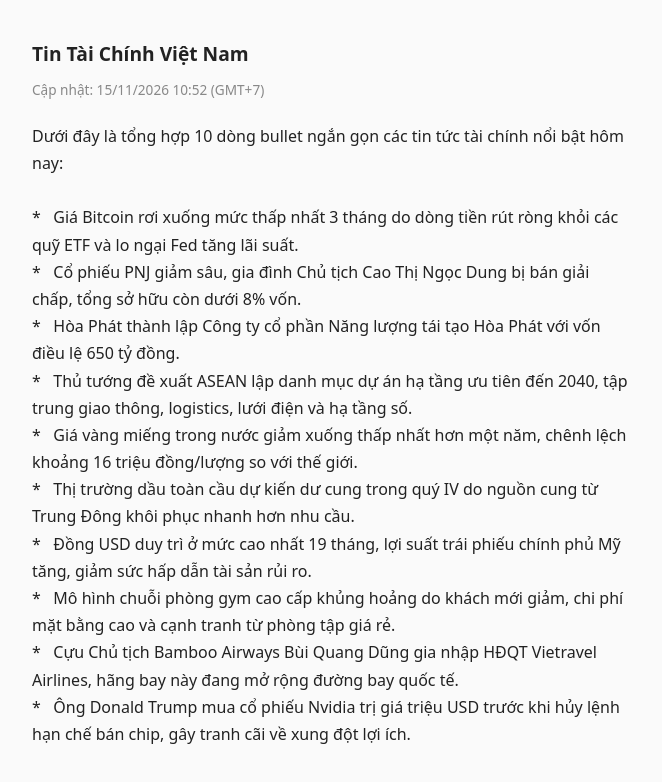
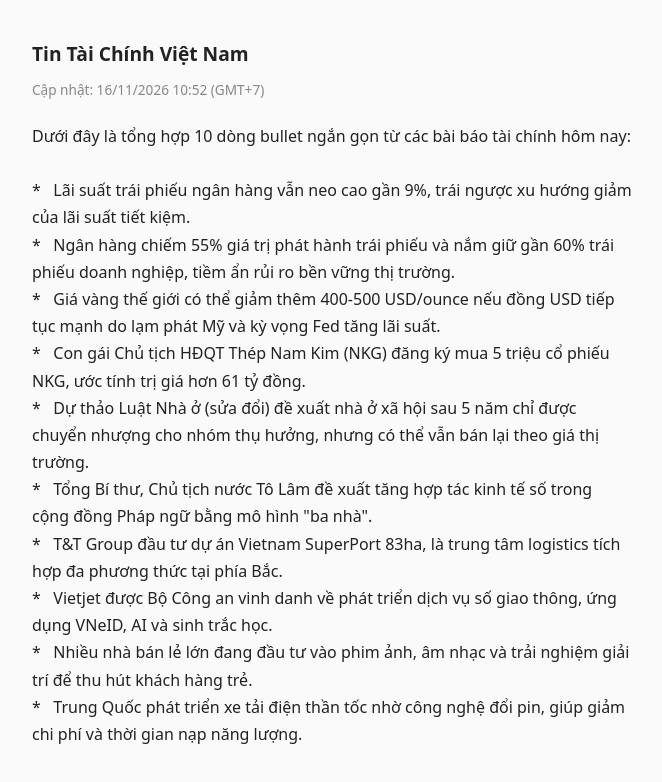
Before and after one commit to mario-nshm/papers, a plain HTML site: page index.html in a window 1280 px wide. Shown: the whole page, without its empty margins (308-970 px from the left). Drawn offline with Linux system fonts and the light colour scheme.

Commit message:
Update 2026-11-16

```diff
--- a/index.html
+++ b/index.html
@@ -13,18 +13,18 @@
 </head>
 <body>
 <h1>Tin Tài Chính Việt Nam</h1>
-<div class="date">Cập nhật: 15/11/2026 10:52 (GMT+7)</div>
-<div class="content">Dưới đây là tổng hợp 10 dòng bullet ngắn gọn các tin tức tài chính nổi bật hôm nay:
+<div class="date">Cập nhật: 16/11/2026 10:52 (GMT+7)</div>
+<div class="content">Dưới đây là tổng hợp 10 dòng bullet ngắn gọn từ các bài báo tài chính hôm nay:
 
-*   Giá Bitcoin rơi xuống mức thấp nhất 3 tháng do dòng tiền rút ròng khỏi các quỹ ETF và lo ngại Fed tăng lãi suất.
-*   Cổ phiếu PNJ giảm sâu, gia đình Chủ tịch Cao Thị Ngọc Dung bị bán giải chấp, tổng sở hữu còn dưới 8% vốn.
-*   Hòa Phát thành lập Công ty cổ phần Năng lượng tái tạo Hòa Phát với vốn điều lệ 650 tỷ đồng.
-*   Thủ tướng đề xuất ASEAN lập danh mục dự án hạ tầng ưu tiên đến 2040, tập trung giao thông, logistics, lưới điện và hạ tầng số.
-*   Giá vàng miếng trong nước giảm xuống thấp nhất hơn một năm, chênh lệch khoảng 16 triệu đồng/lượng so với thế giới.
-*   Thị trường dầu toàn cầu dự kiến dư cung trong quý IV do nguồn cung từ Trung Đông khôi phục nhanh hơn nhu cầu.
-*   Đồng USD duy trì ở mức cao nhất 19 tháng, lợi suất trái phiếu chính phủ Mỹ tăng, giảm sức hấp dẫn tài sản rủi ro.
-*   Mô hình chuỗi phòng gym cao cấp khủng hoảng do khách mới giảm, chi phí mặt bằng cao và cạnh tranh từ phòng tập giá rẻ.
-*   Cựu Chủ tịch Bamboo Airways Bùi Quang Dũng gia nhập HĐQT Vietravel Airlines, hãng bay này đang mở rộng đường bay quốc tế.
-*   Ông Donald Trump mua cổ phiếu Nvidia trị giá triệu USD trước khi hủy lệnh hạn chế bán chip, gây tranh cãi về xung đột lợi ích.</div>
+*   Lãi suất trái phiếu ngân hàng vẫn neo cao gần 9%, trái ngược xu hướng giảm của lãi suất tiết kiệm.
+*   Ngân hàng chiếm 55% giá trị phát hành trái phiếu và nắm giữ gần 60% trái phiếu doanh nghiệp, tiềm ẩn rủi ro bền vững thị trường.
+*   Giá vàng thế giới có thể giảm thêm 400-500 USD/ounce nếu đồng USD tiếp tục mạnh do lạm phát Mỹ và kỳ vọng Fed tăng lãi suất.
+*   Con gái Chủ tịch HĐQT Thép Nam Kim (NKG) đăng ký mua 5 triệu cổ phiếu NKG, ước tính trị giá hơn 61 tỷ đồng.
+*   Dự thảo Luật Nhà ở (sửa đổi) đề xuất nhà ở xã hội sau 5 năm chỉ được chuyển nhượng cho nhóm thụ hưởng, nhưng có thể vẫn bán lại theo giá thị trường.
+*   Tổng Bí thư, Chủ tịch nước Tô Lâm đề xuất tăng hợp tác kinh tế số trong cộng đồng Pháp ngữ bằng mô hình "ba nhà".
+*   T&T Group đầu tư dự án Vietnam SuperPort 83ha, là trung tâm logistics tích hợp đa phương thức tại phía Bắc.
+*   Vietjet được Bộ Công an vinh danh về phát triển dịch vụ số giao thông, ứng dụng VNeID, AI và sinh trắc học.
+*   Nhiều nhà bán lẻ lớn đang đầu tư vào phim ảnh, âm nhạc và trải nghiệm giải trí để thu hút khách hàng trẻ.
+*   Trung Quốc phát triển xe tải điện thần tốc nhờ công nghệ đổi pin, giúp giảm chi phí và thời gian nạp năng lượng.</div>
 </body>
 </html>
```
